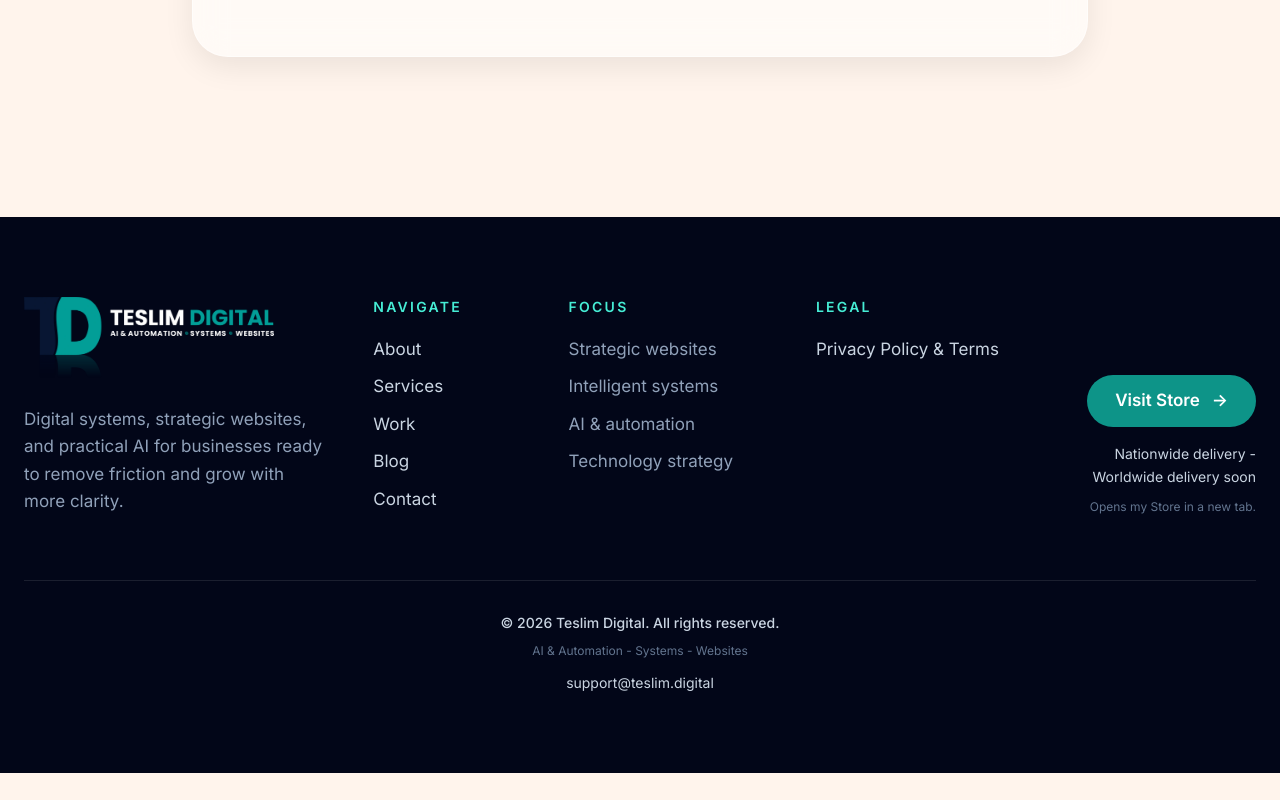
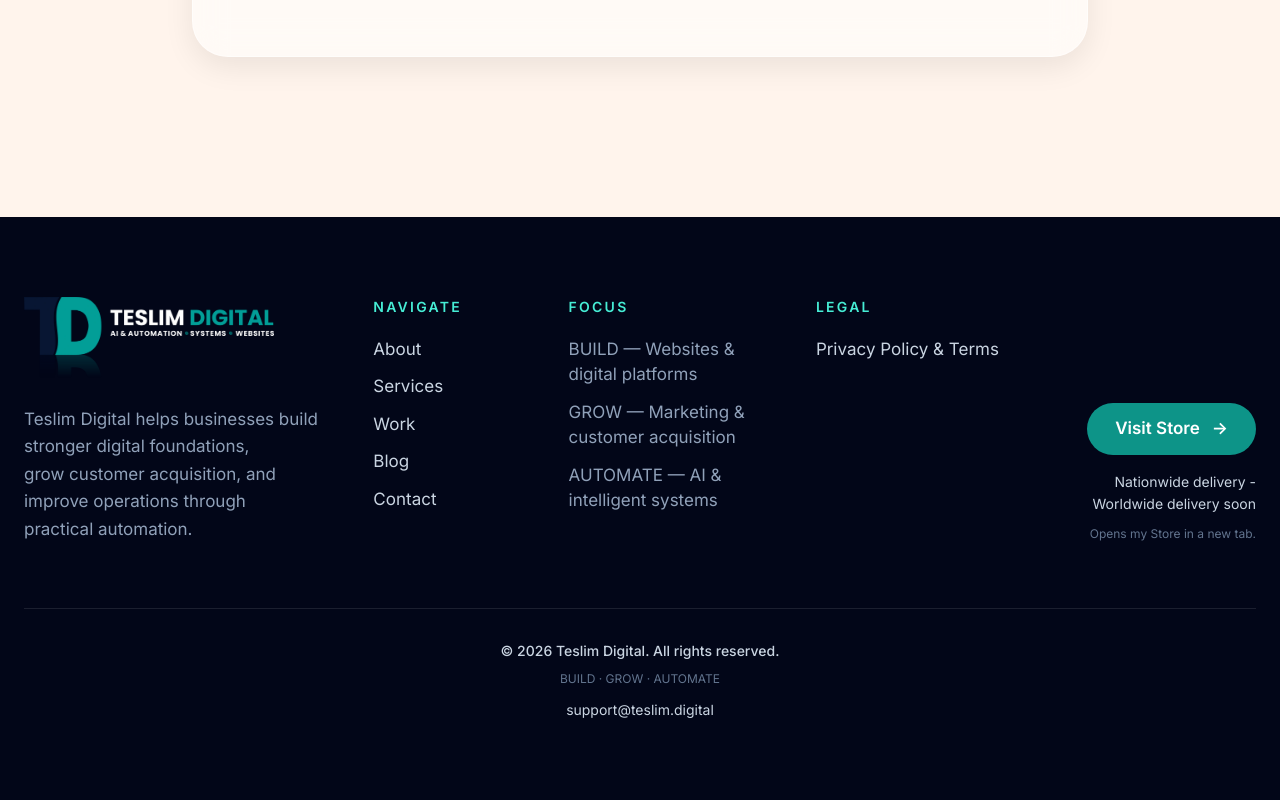
Before and after one commit to 0xTes/Tes-portfolio-site, a React (Vite) app: page / in a window 1280 px wide. Shown: the part 9337-10137 px from the top of the page. Before the commit the page ends 10110 px from the top, so only its background shows below. Built offline with nearby package versions, Linux system fonts and the light colour scheme; no server answers.

Commit message:
refactor(footer): align business positioning

```diff
--- a/src/components/Footer.jsx
+++ b/src/components/Footer.jsx
@@ -10,10 +10,9 @@ const navigationLinks = [
 ];
 
 const focusAreas = [
-  "Strategic websites",
-  "Intelligent systems",
-  "AI & automation",
-  "Technology strategy",
+  "BUILD \u2014 Websites & digital platforms",
+  "GROW \u2014 Marketing & customer acquisition",
+  "AUTOMATE \u2014 AI & intelligent systems",
 ];
 
 export default function Footer() {
@@ -29,8 +28,9 @@ export default function Footer() {
               <img src={horizontalLogo} alt="Teslim Digital" className="h-auto w-full" />
             </a>
             <p className="mt-5 max-w-sm text-[1.0625rem] leading-relaxed text-slate-400">
-              Digital systems, strategic websites, and practical AI for
-              businesses ready to remove friction and grow with more clarity.
+              Teslim Digital helps businesses build stronger digital foundations,
+              grow customer acquisition, and improve operations through practical
+              automation.
             </p>
           </div>
 
@@ -104,7 +104,7 @@ export default function Footer() {
               © {new Date().getFullYear()} Teslim Digital. All rights reserved.
             </p>
             <p className="mt-2 text-xs leading-relaxed text-slate-500">
-              AI &amp; Automation - Systems - Websites
+              BUILD &middot; GROW &middot; AUTOMATE
             </p>
             <p className="mt-3 text-sm">
               <a
```
